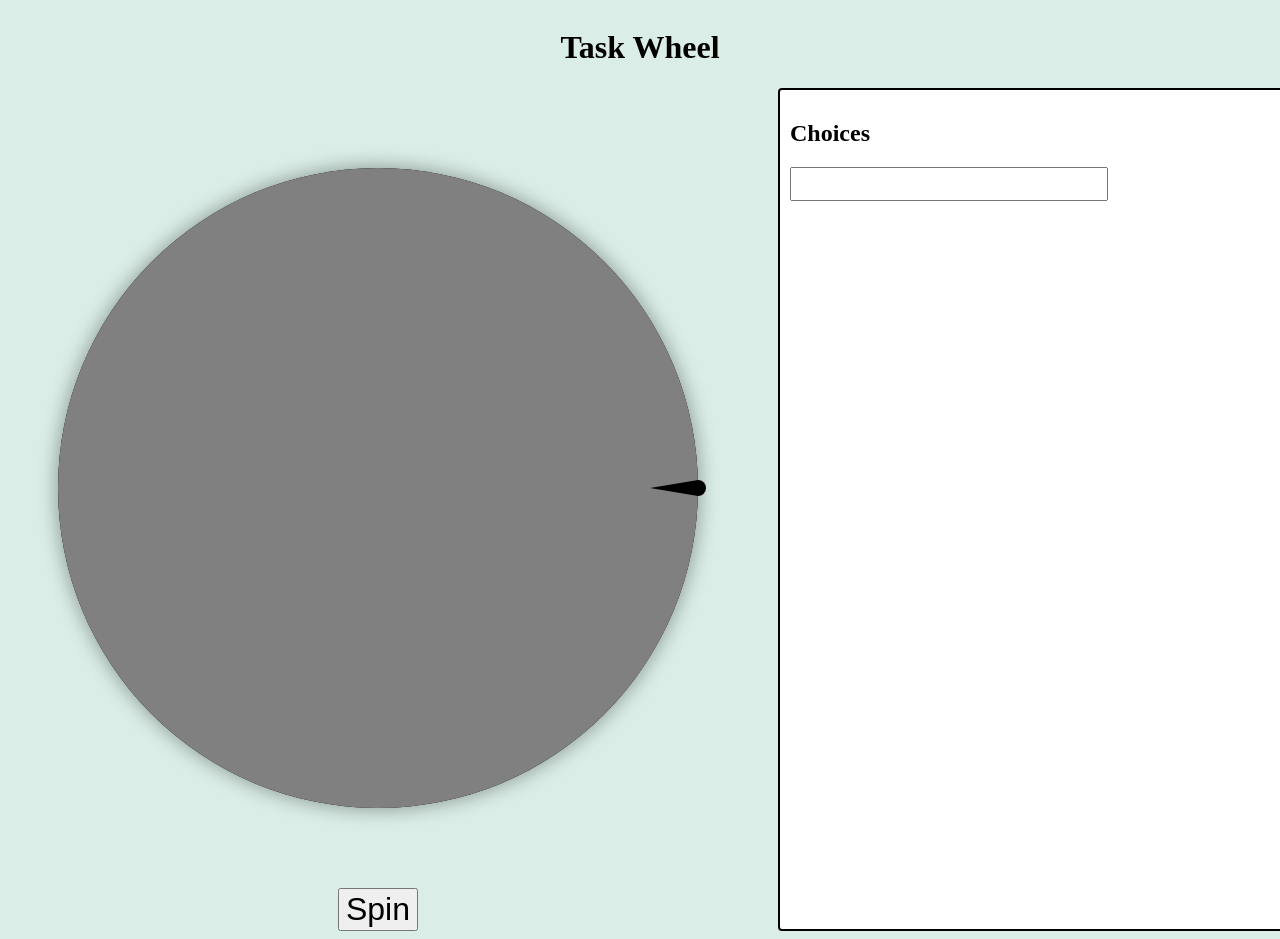
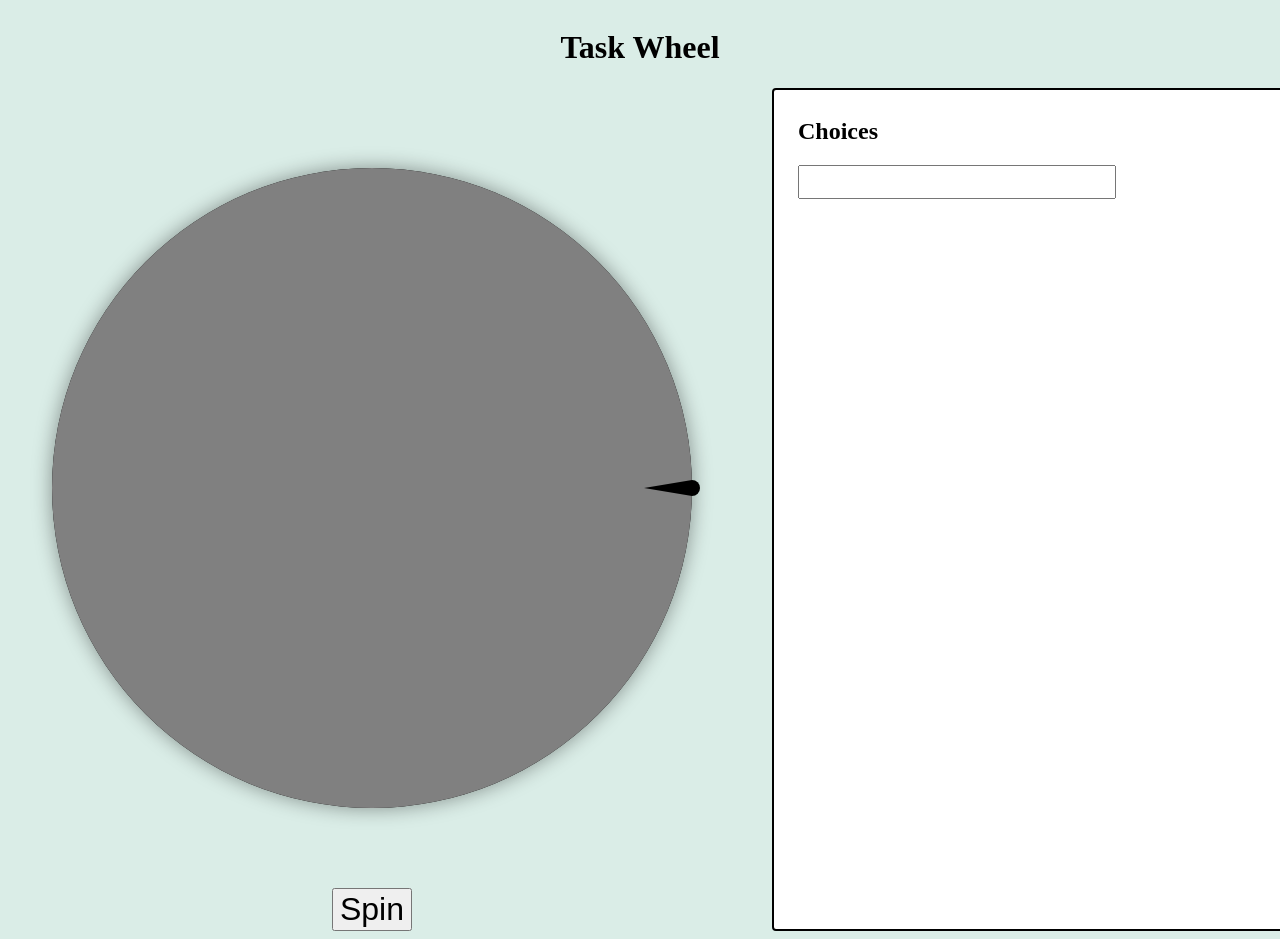
Before and after one commit to wispykey/task-wheel, an Angular app: page / in a window 1280 px wide. Shown: the top 939 px of the page. Built offline with nearby package versions, Linux system fonts and the light colour scheme.

Commit message:
Revert changes to tsconfig files
Previous changes from using "outDir" to "rootDir" broke HMR.

```diff
--- a/src/app/choice-form/choice-form.css
+++ b/src/app/choice-form/choice-form.css
@@ -2,8 +2,9 @@
     min-width: 500px;
     border: 2px solid black;
     border-radius: 4px;
-    padding: 10px;
+    padding: 8px 8px 8px 24px;
     background-color: white;
+
 }
 
 input.new-choice {
--- a/tsconfig.app.json
+++ b/tsconfig.app.json
@@ -3,7 +3,7 @@
 {
   "extends": "./tsconfig.json",
   "compilerOptions": {
-    "rootDir": "./src",
+    "outDir": "./out-tsc/app",
     "types": []
   },
   "include": [
```
Also changed, not shown: 1 other file (tests, documents, lock files or other folders).
